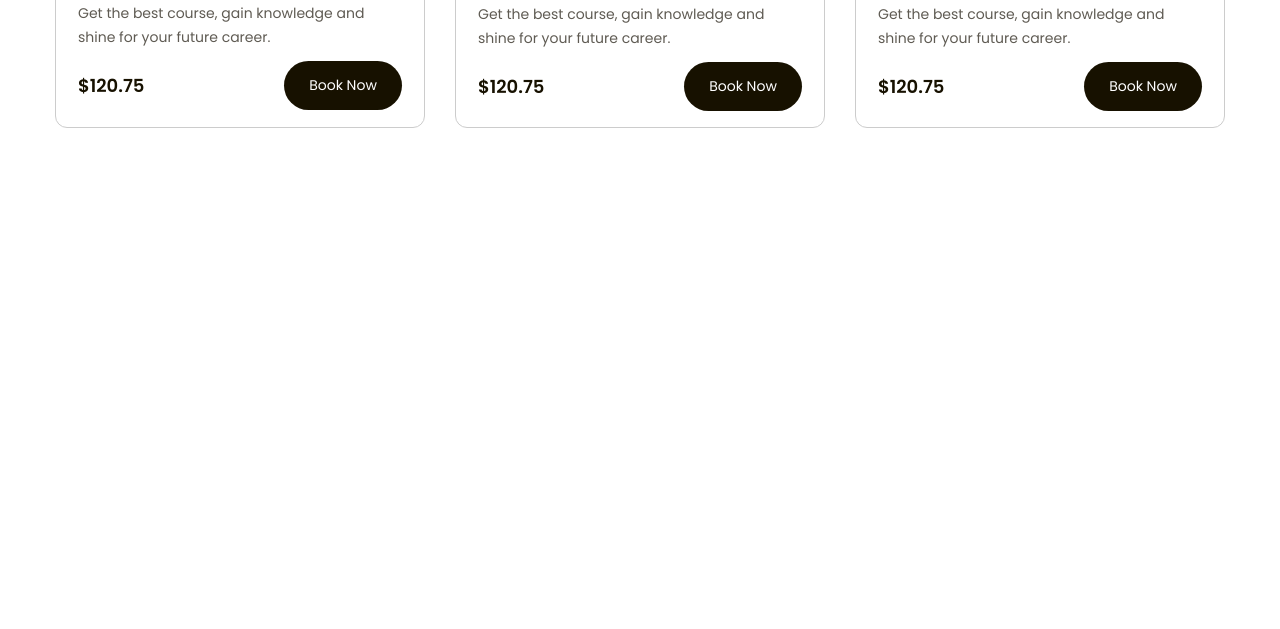
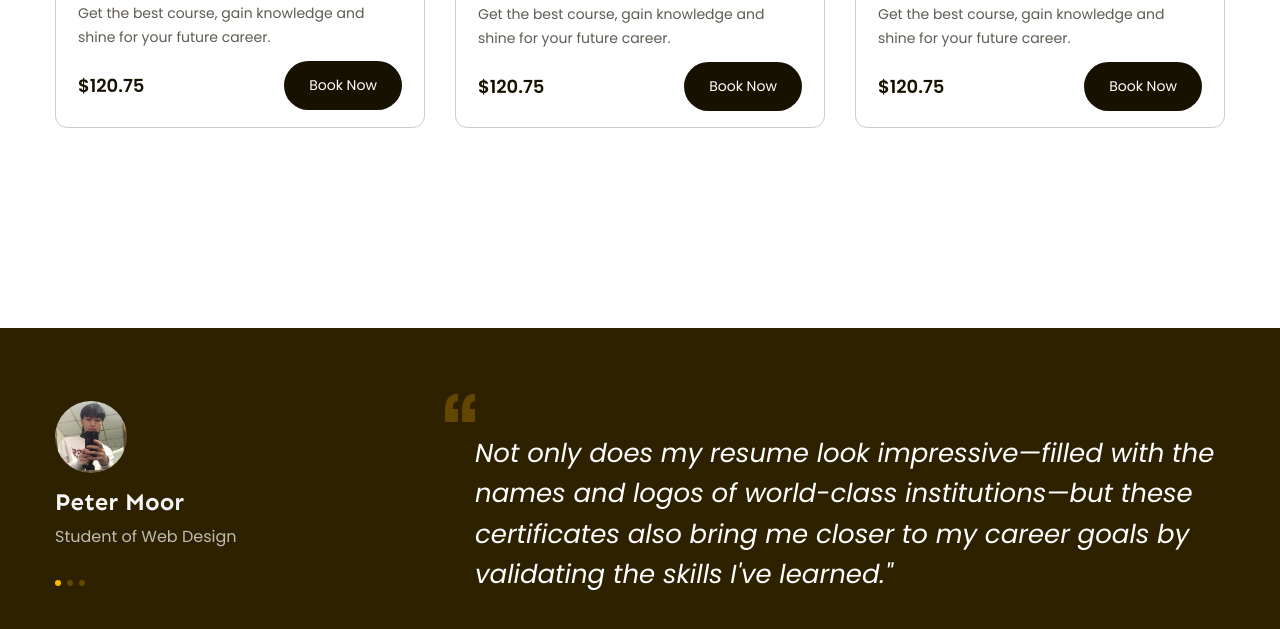
Before and after one commit to plnkhanh1609/f8-pj2, a plain HTML site: page index.html in a window 1280 px wide. Shown: the part 1621-2250 px from the top of the page. Before the commit the page ends 1814 px from the top, so only its background shows below. Drawn offline with Linux system fonts and the light colour scheme.

Commit message:
feedback

```diff
--- a/assets/css/style.css
+++ b/assets/css/style.css
@@ -21,6 +21,20 @@ body {
     margin-right: auto;
     margin-left: auto;
 }
+.dots{
+    column-gap: 6px;
+}
+.dot {
+    width: 6px;
+    height: 6px;
+    border-radius: 50%;
+    background: #634700;
+    cursor: pointer;
+}
+.dot--active{
+    background: #FFB900;
+    cursor: initial;
+}
 button {
     cursor: pointer;
     border: none;
@@ -39,6 +53,9 @@ h2 {
 }
 .flex--1 {
     flex: 1;
+}
+.flex--2 {
+    flex: 2;
 }
 .justify__content--center {
     justify-content: center;
@@ -69,8 +86,14 @@ h2 {
 .mt-12 {
     margin-top: 12px;
 }
+.mt-28{
+    margin-top: 28px;
+}
 .mt-55 {
     margin-top: 55px;
+}
+.ml-3 {
+    margin-left: 30px;
 }
 .btn {
     position: relative;
@@ -258,7 +281,7 @@ h2 {
     padding: 65px 0;
 }
 .courses__sub__title {
-    font-size: 38px;
+    font-size: 3.8rem;
     line-height: 48px;
     letter-spacing: -0.02em;
     color: #171100;
@@ -266,7 +289,7 @@ h2 {
 .courses__desc {
     width: 458px;
     margin-top: 16px;
-    font-size: 18px;
+    font-size: 1.8rem;
 }
 .courses__control {
     column-gap: 18px;
@@ -315,3 +338,29 @@ h2 {
     font-size: 1.8rem;
     color: #171100;
 }
+/* Feedback */
+.feedback {
+    margin-top: 135px;
+    padding: 65px 0;
+    background: #2e2100;
+}
+.feedback-infor__avatar {
+    object-fit: cover;
+    width: 72px;
+    height: 72px;
+}
+.feedback-infor__name {
+    font-family: "Sen";
+    font-size: 2.4rem;
+    color: #f7f7f7;
+}
+.feedback-infor__profession {
+    line-height: 1.86;
+    color: #bfbcb3;
+}
+.feedback__blockqoutes {
+    font-style: italic;
+    font-size: 2.6rem;
+    line-height: 1.54;
+    color: #ffffff;
+}
--- a/index.html
+++ b/index.html
@@ -38,7 +38,11 @@
                             <li><a href="#!">Pricing</a></li>
                             <li><a href="#!">Reviews</a></li>
                         </ul>
-                        <a class="btn btn__color--primary header__btn__cta" href="#!">Sign Up</a>
+                        <a
+                            class="btn btn__color--primary header__btn__cta"
+                            href="#!"
+                            >Sign Up</a
+                        >
                     </div>
                 </nav>
             </div>
@@ -155,22 +159,36 @@
                     </div>
                     <div class="d--flex column__gap--3 mt-55">
                         <div class="courses-item flex--1">
-                            <a href="#!"><img src="./assets/img/web-design.jpg" alt="" class="courses-item__thumb" /></a>
+                            <a href="#!"
+                                ><img
+                                    src="./assets/img/web-design.jpg"
+                                    alt=""
+                                    class="courses-item__thumb"
+                            /></a>
                             <div class="px--22 py--16">
-                                <div class="d--flex justify__content--spbetweens" >
+                                <div
+                                    class="d--flex justify__content--spbetweens"
+                                >
                                     <h3 class="courses-item__title">
                                         <a href="#!">Basic web design</a>
                                     </h3>
                                     <div class="d--flex align__items--center">
-                                        <img src="/assets/img/Star.svg" alt="">
-                                        <span class="courses-item__rtvalue">4.5</span>
+                                        <img
+                                            src="/assets/img/Star.svg"
+                                            alt=""
+                                        />
+                                        <span class="courses-item__rtvalue"
+                                            >4.5</span
+                                        >
                                     </div>
-                                </div >
+                                </div>
                                 <p class="courses-item__desc">
-                                    Get the best course, gain knowledge and shine
-                                    for your future career.
+                                    Get the best course, gain knowledge and
+                                    shine for your future career.
                                 </p>
-                                <div class="d--flex justify__content--spbetweens align__items--center mt-12">
+                                <div
+                                    class="d--flex justify__content--spbetweens align__items--center mt-12"
+                                >
                                     <span class="courses-item__price"
                                         >$120.75</span
                                     >
@@ -178,25 +196,39 @@
                                         >Book Now</a
                                     >
                                 </div>
-                            </div >
+                            </div>
                         </div>
                         <div class="courses-item flex--1">
-                            <a href="#!"><img src="./assets/img/ui-ux.jpg" alt="" class="courses-item__thumb" /></a>
+                            <a href="#!"
+                                ><img
+                                    src="./assets/img/ui-ux.jpg"
+                                    alt=""
+                                    class="courses-item__thumb"
+                            /></a>
                             <div class="px--22 py--16">
-                                <div class="d--flex justify__content--spbetweens" >
+                                <div
+                                    class="d--flex justify__content--spbetweens"
+                                >
                                     <h3 class="courses-item__title">
                                         <a href="#!">UI/UX design</a>
                                     </h3>
                                     <div class="d--flex align__items--center">
-                                        <img src="/assets/img/Star.svg" alt="">
-                                        <span class="courses-item__rtvalue">4.5</span>
+                                        <img
+                                            src="/assets/img/Star.svg"
+                                            alt=""
+                                        />
+                                        <span class="courses-item__rtvalue"
+                                            >4.5</span
+                                        >
                                     </div>
-                                </div >
+                                </div>
                                 <p class="courses-item__desc">
-                                    Get the best course, gain knowledge and shine
-                                    for your future career.
+                                    Get the best course, gain knowledge and
+                                    shine for your future career.
                                 </p>
-                                <div class="d--flex justify__content--spbetweens align__items--center mt-12">
+                                <div
+                                    class="d--flex justify__content--spbetweens align__items--center mt-12"
+                                >
                                     <span class="courses-item__price"
                                         >$120.75</span
                                     >
@@ -204,25 +236,39 @@
                                         >Book Now</a
                                     >
                                 </div>
-                            </div >
+                            </div>
                         </div>
                         <div class="courses-item flex--1">
-                            <a href="#!"><img src="./assets/img/app-design.jpg" alt="" class="courses-item__thumb" /></a >
+                            <a href="#!"
+                                ><img
+                                    src="./assets/img/app-design.jpg"
+                                    alt=""
+                                    class="courses-item__thumb"
+                            /></a>
                             <div class="px--22 py--16">
-                                <div class="d--flex justify__content--spbetweens" >
+                                <div
+                                    class="d--flex justify__content--spbetweens"
+                                >
                                     <h3 class="courses-item__title">
                                         <a href="#!">Web App design</a>
                                     </h3>
                                     <div class="d--flex align__items--center">
-                                        <img src="/assets/img/Star.svg" alt="">
-                                        <span class="courses-item__rtvalue">4.5</span>
+                                        <img
+                                            src="/assets/img/Star.svg"
+                                            alt=""
+                                        />
+                                        <span class="courses-item__rtvalue"
+                                            >4.5</span
+                                        >
                                     </div>
-                                </div >
+                                </div>
                                 <p class="courses-item__desc">
-                                    Get the best course, gain knowledge and shine
-                                    for your future career.
+                                    Get the best course, gain knowledge and
+                                    shine for your future career.
                                 </p>
-                                <div class="d--flex justify__content--spbetweens align__items--center mt-12">
+                                <div
+                                    class="d--flex justify__content--spbetweens align__items--center mt-12"
+                                >
                                     <span class="courses-item__price"
                                         >$120.75</span
                                     >
@@ -230,13 +276,35 @@
                                         >Book Now</a
                                     >
                                 </div>
-                            </div >
+                            </div>
                         </div>
                     </div>
                 </div>
             </div>
             <div class="feedback">
-                <div class="content"></div>
+                <div class="content">
+                    <div class="d--flex align__items--center">
+                        <div class="feedback-infor flex--1">
+                            <img src="./assets/img/avatar.jpg" alt="" class="feedback-infor__avatar border_circle">
+                            <p class="feedback-infor__name">Peter Moor</p>
+                            <p class="feedback-infor__profession">Student of Web Design</p>
+                            <div class="dots d--flex mt-28">
+                                <span class="dot dot--active"></span>
+                                <span class="dot"></span>
+                                <span class="dot"></span>
+                            </div>
+                        </div>
+                        <div class="feedback__blockqoutes flex--2">
+                            <img src="./assets/img/open-qoutes.svg" alt="" />
+                            <blockquote class="ml-3">
+                                Not only does my resume look impressive—filled with
+                                the names and logos of world-class institutions—but
+                                these certificates also bring me closer to my career
+                                goals by validating the skills I've learned."
+                            </blockquote>
+                        </div>
+                    </div>
+                </div>
             </div>
             <div class="features">
                 <div class="content"></div>
```
Also changed, not shown: assets/img/avatar.jpg (added), assets/img/open-qoutes.svg (added).
